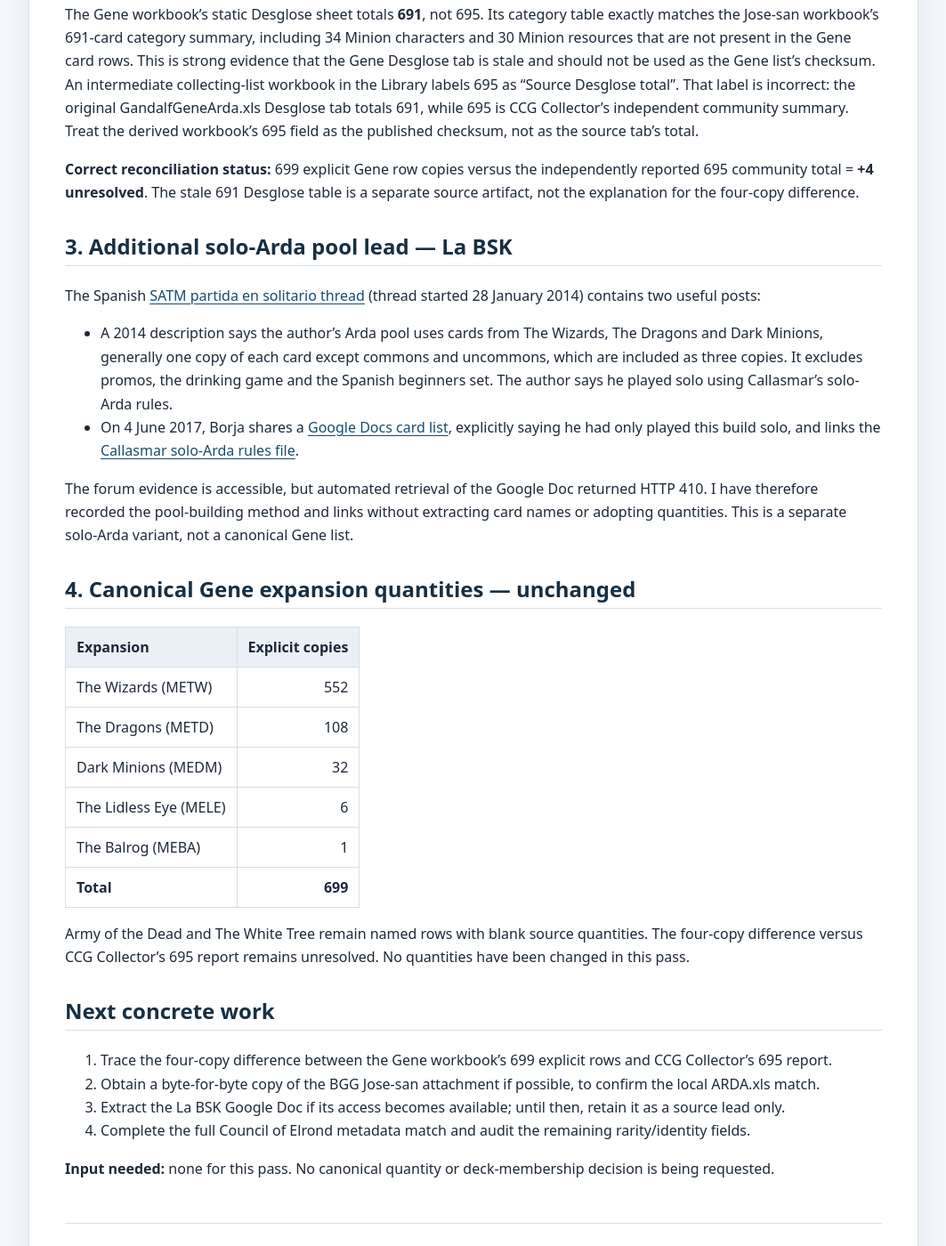
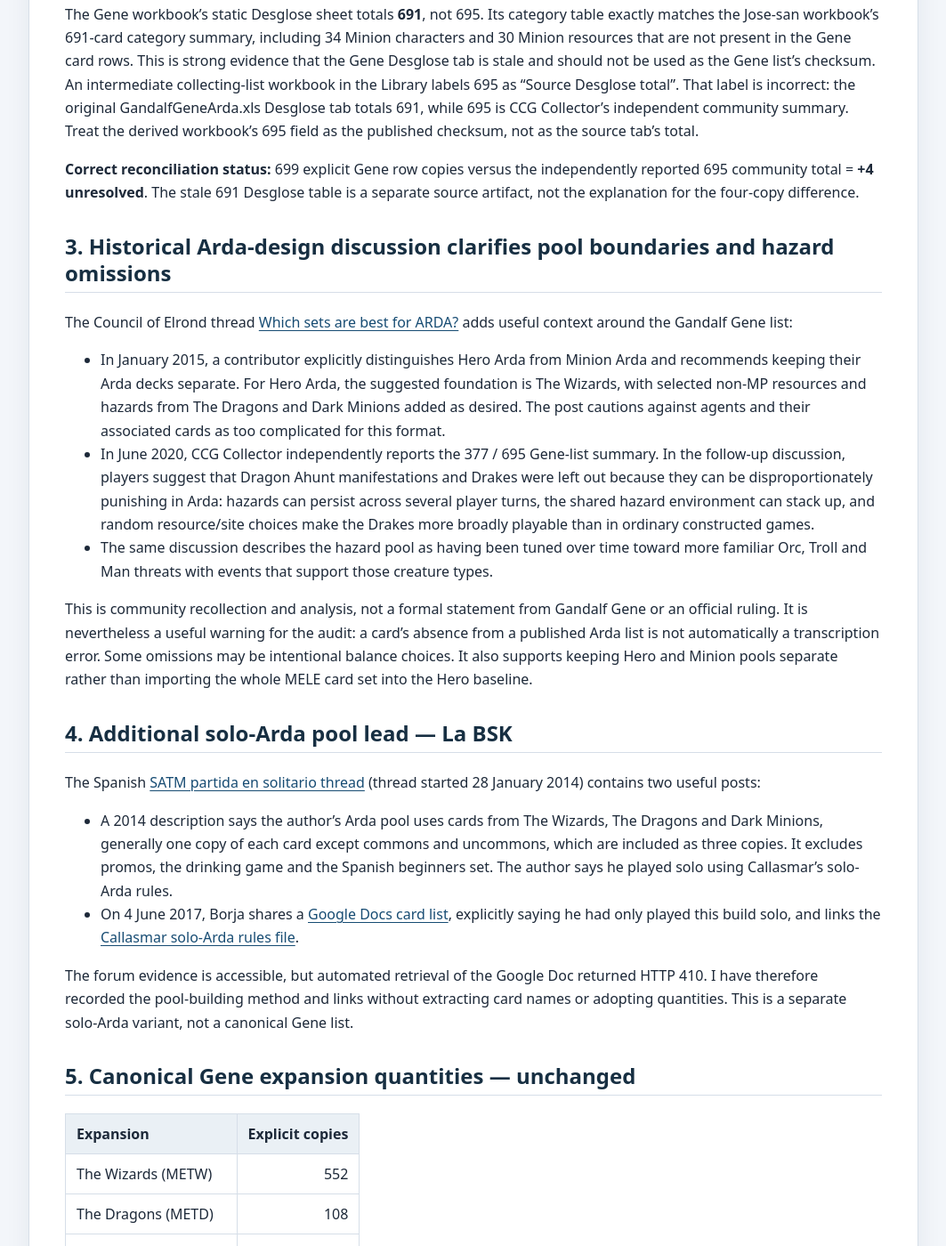
Before and after one commit to JamSpot/meccg-arda-master-database, a Jekyll site: the page built from docs/research-watch-2026-10-31.md, in a window 1280 px wide and 1400 px high, scrolled down 2963 px. Shown: the whole window at 89% size, without its empty margins (108-1171 px from the left). Built offline with Jekyll 4.4.1, drawn with Linux system fonts in a browser that asks for light colours.

Commit message:
Add Arda design context and hazard curation evidence

```diff
--- a/docs/research-watch-2026-10-31.md
+++ b/docs/research-watch-2026-10-31.md
@@ -82,7 +82,17 @@ The Gene workbook's static Desglose sheet totals **691**, not 695. Its category
 
 **Correct reconciliation status:** 699 explicit Gene row copies versus the independently reported 695 community total = **+4 unresolved**. The stale 691 Desglose table is a separate source artifact, not the explanation for the four-copy difference.
 
-## 3. Additional solo-Arda pool lead — La BSK
+## 3. Historical Arda-design discussion clarifies pool boundaries and hazard omissions
+
+The Council of Elrond thread [Which sets are best for ARDA?](https://councilofelrond.org/forum/viewtopic.php?t=2494) adds useful context around the Gandalf Gene list:
+
+- In January 2015, a contributor explicitly distinguishes Hero Arda from Minion Arda and recommends keeping their Arda decks separate. For Hero Arda, the suggested foundation is The Wizards, with selected non-MP resources and hazards from The Dragons and Dark Minions added as desired. The post cautions against agents and their associated cards as too complicated for this format.
+- In June 2020, CCG Collector independently reports the 377 / 695 Gene-list summary. In the follow-up discussion, players suggest that Dragon Ahunt manifestations and Drakes were left out because they can be disproportionately punishing in Arda: hazards can persist across several player turns, the shared hazard environment can stack up, and random resource/site choices make the Drakes more broadly playable than in ordinary constructed games.
+- The same discussion describes the hazard pool as having been tuned over time toward more familiar Orc, Troll and Man threats with events that support those creature types.
+
+This is community recollection and analysis, not a formal statement from Gandalf Gene or an official ruling. It is nevertheless a useful warning for the audit: a card's absence from a published Arda list is not automatically a transcription error. Some omissions may be intentional balance choices. It also supports keeping Hero and Minion pools separate rather than importing the whole MELE card set into the Hero baseline.
+
+## 4. Additional solo-Arda pool lead — La BSK
 
 The Spanish [SATM partida en solitario thread](https://labsk.net/index.php?topic=126528.30) (thread started 28 January 2014) contains two useful posts:
 
@@ -91,7 +101,7 @@ The Spanish [SATM partida en solitario thread](https://labsk.net/index.php?topic
 
 The forum evidence is accessible, but automated retrieval of the Google Doc returned HTTP 410. I have therefore recorded the pool-building method and links without extracting card names or adopting quantities. This is a separate solo-Arda variant, not a canonical Gene list.
 
-## 4. Canonical Gene expansion quantities — unchanged
+## 5. Canonical Gene expansion quantities — unchanged
 
 | Expansion | Explicit copies |
 |---|---:|
```
